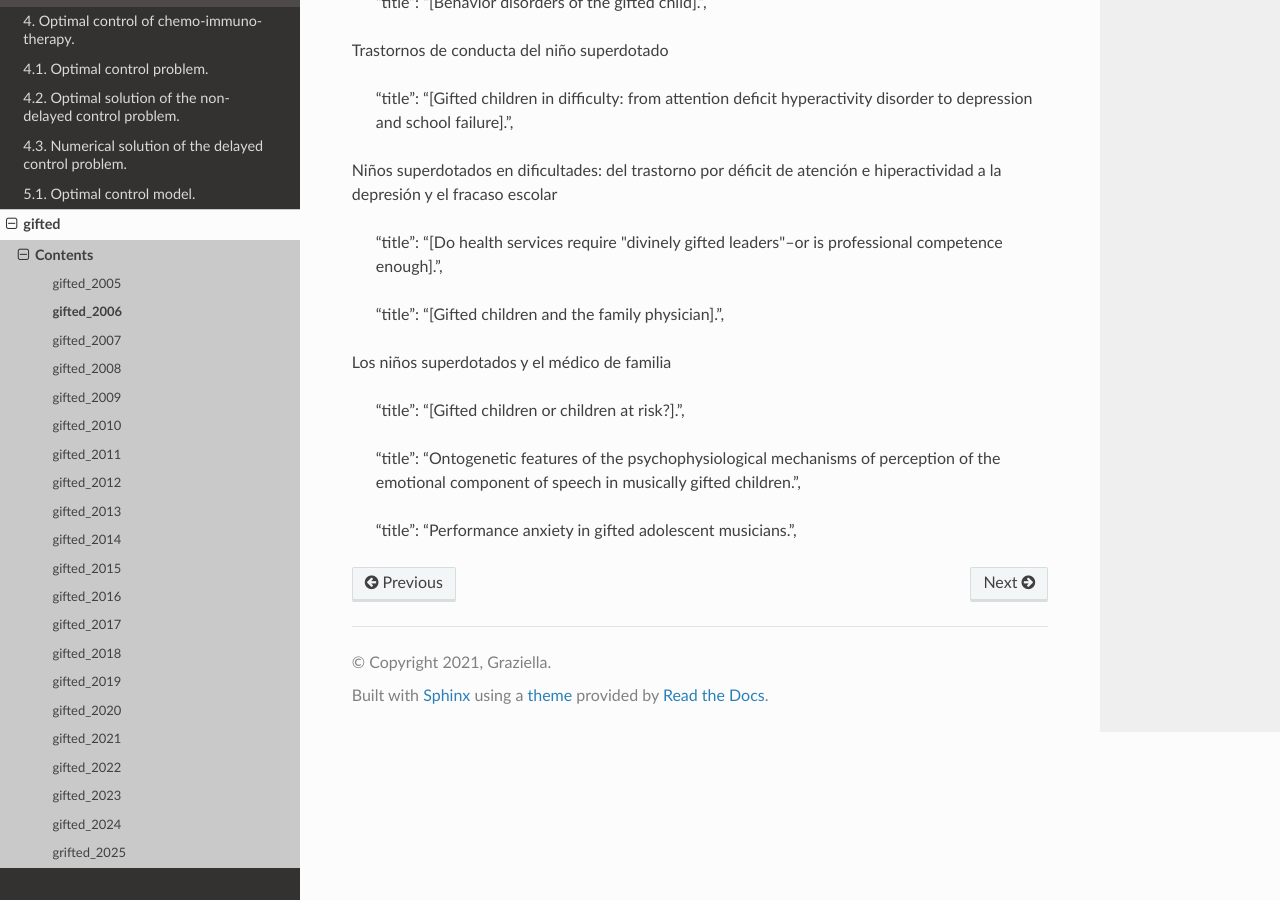
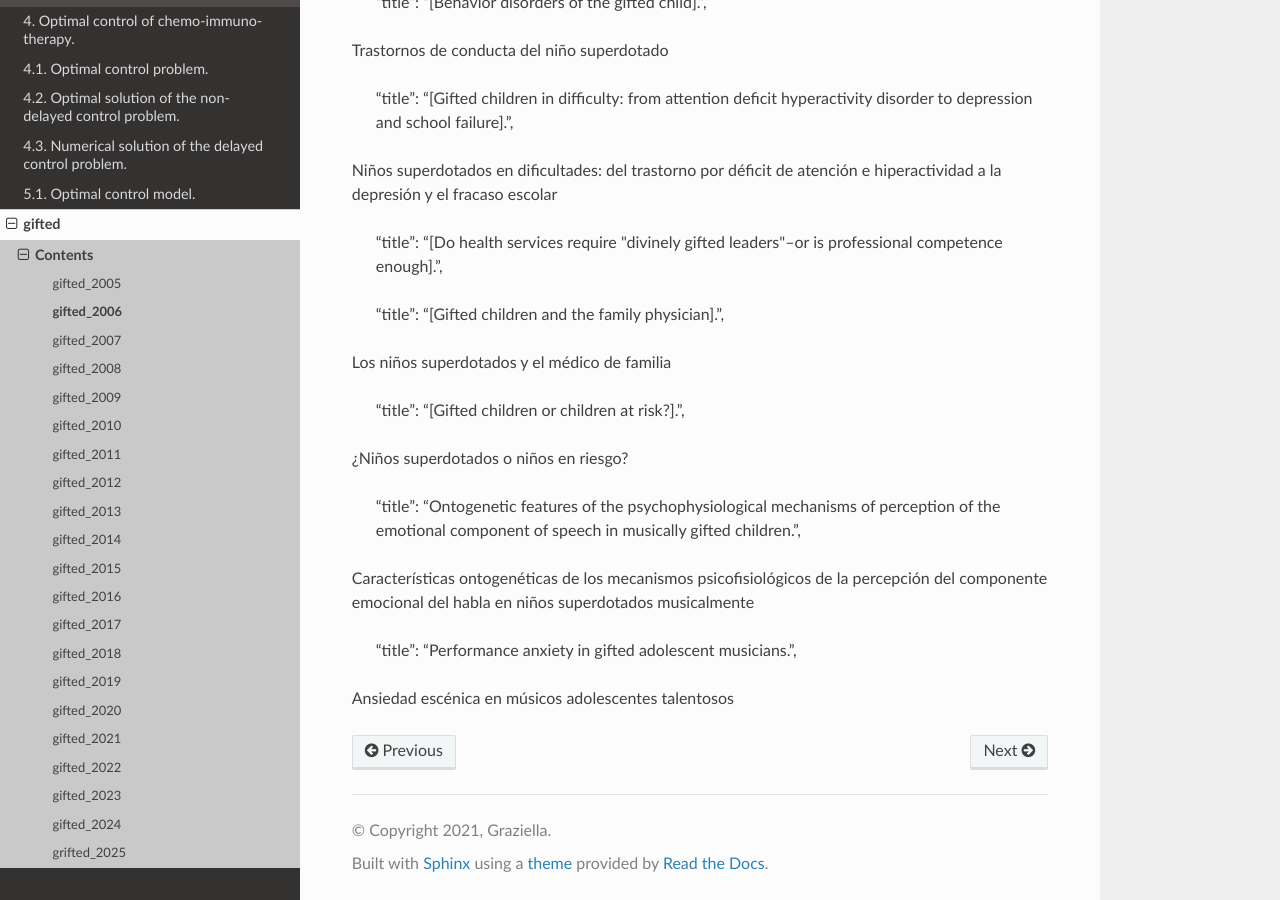
Before and after one commit to matecom57/santosg57-articulostesis, a Sphinx documentation site: the page built from docs/source/gifted/gifted_2006_title.rst, in a window 1280 px wide and 900 px high, scrolled down 2137 px. Built offline with Sphinx 7.4.7 and the Read the Docs theme 3.1.0, drawn with Linux system fonts in a browser that asks for light colours.

Commit message:
Test comité

```diff
--- a/docs/source/gifted/gifted_2006_title.rst
+++ b/docs/source/gifted/gifted_2006_title.rst
@@ -96,6 +96,12 @@ Los niños superdotados y el médico de familia
 
     "title": "[Gifted children or children at risk?].",
 
+¿Niños superdotados o niños en riesgo?
+
     "title": "Ontogenetic features of the psychophysiological mechanisms of perception of the emotional component of speech in musically gifted children.",
 
+Características ontogenéticas de los mecanismos psicofisiológicos de la percepción del componente emocional del habla en niños superdotados musicalmente
+
     "title": "Performance anxiety in gifted adolescent musicians.",
+
+Ansiedad escénica en músicos adolescentes talentosos
```
